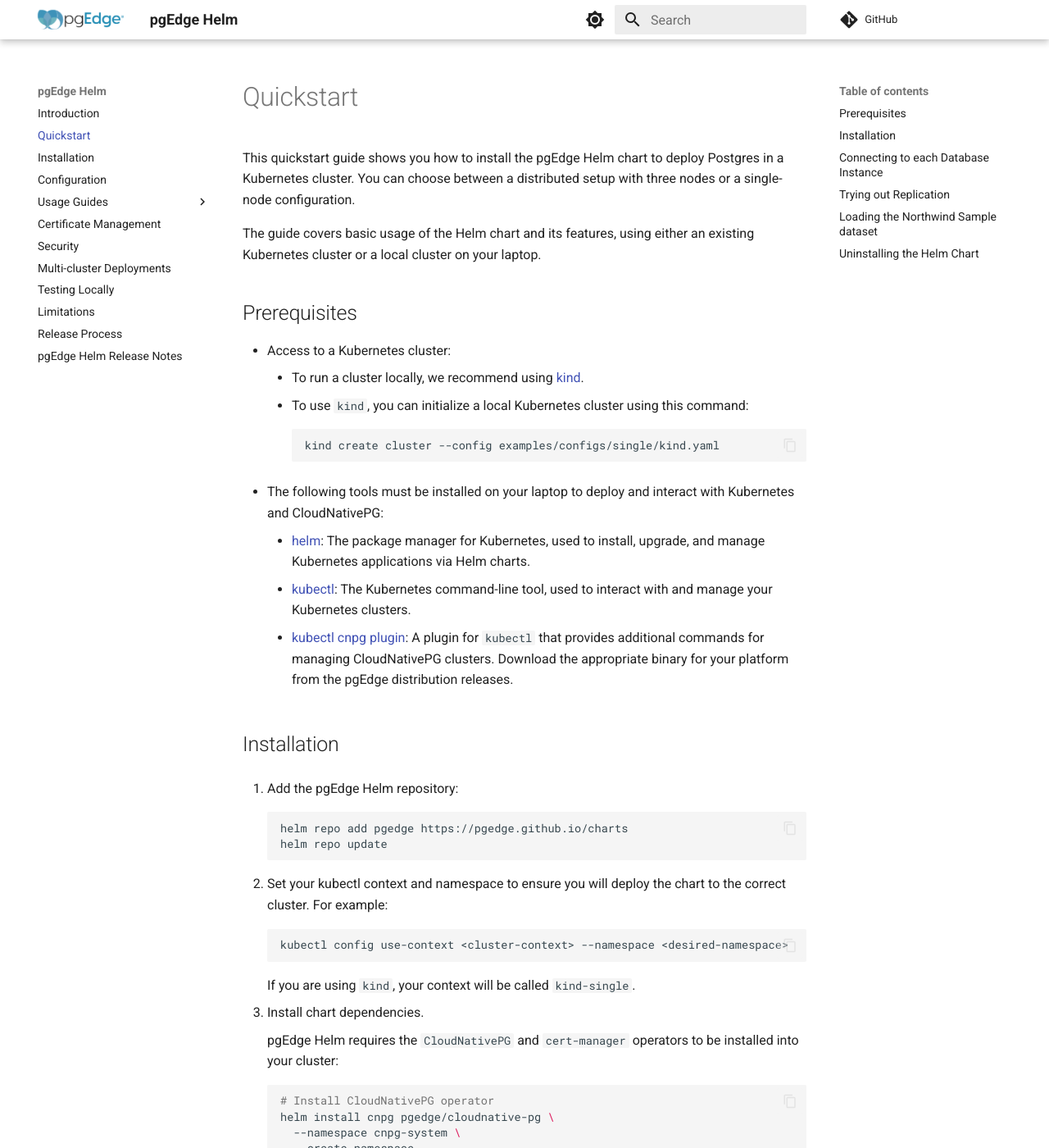
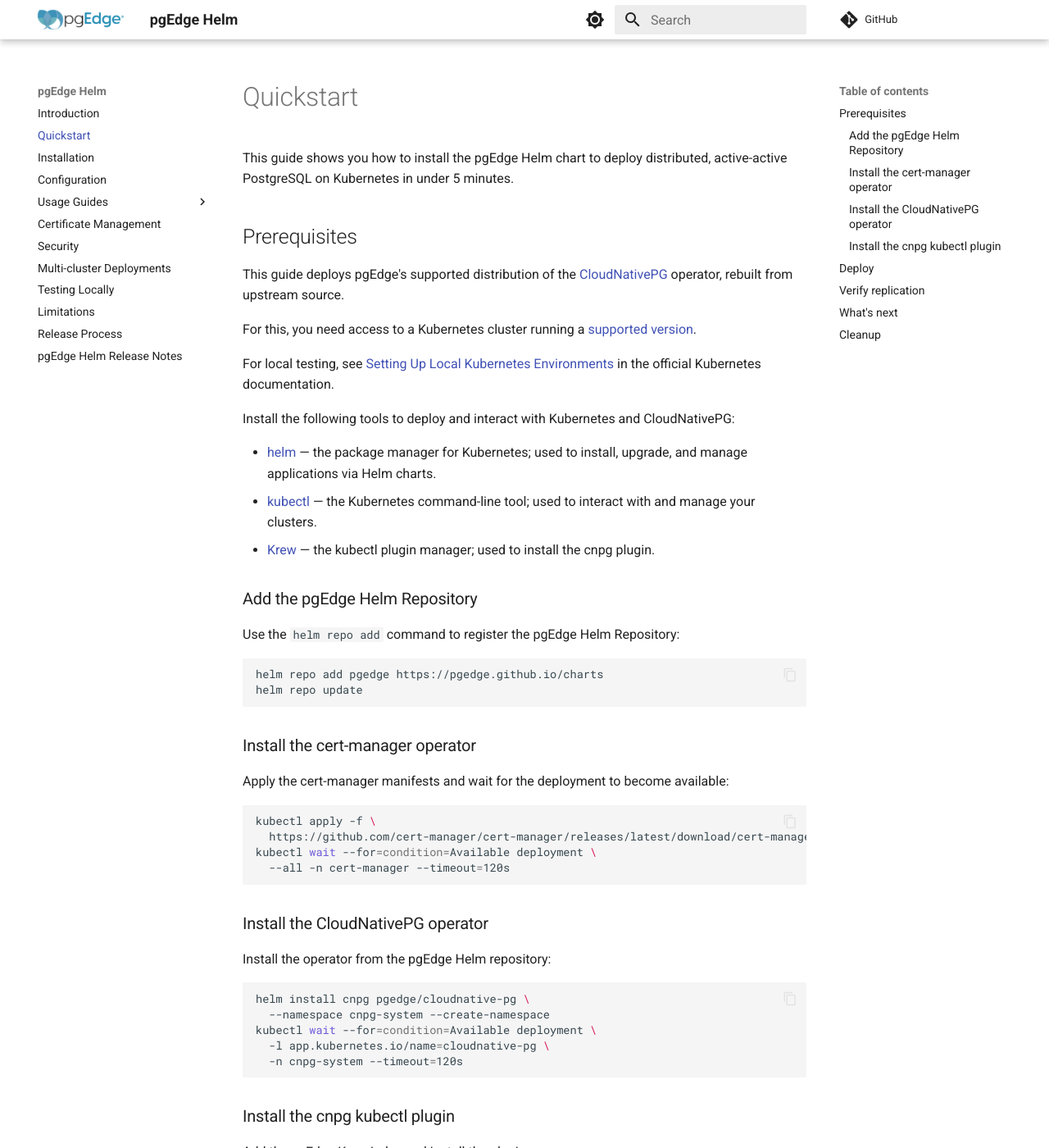
Before and after one commit to pgEdge/pgedge-helm, an MkDocs documentation site: the page built from docs/quickstart.md, in a window 1280 px wide and 1400 px high. Shown: the whole window at 82% size. Built offline with MkDocs 1.6.1 and Material for MkDocs 9.7.7, drawn with Linux system fonts in a browser that asks for light colours; comment, search, counter and statistics services are not loaded; some of the changed text lies outside the part shown.

Commit message:
docs: rewrite quickstart for experienced Kubernetes users (#46)
* docs: rewrite quickstart for experienced Kubernetes users

Replace quickstart.md with adapted content from try-pgedge-helm:
- Remove Killercoda link, update Codespaces deeplink
- Reference examples/try-locally/ for values and walkthrough
- Replace topology table with examples/configs/single/ reference
- Use relative links for chart documentation


* fix: remove devcontainer files (belong in feature/codespaces PR)

These files were accidentally included from parallel branch work.
They belong in the feature/codespaces branch (#47).


* fix: correct relative path for local guide link

* docs: revise quickstart per review feedback

- Replace 'cluster' with 'deployment' for pgEdge references
- Use krew for cnpg kubectl plugin install
- Inline quickstart.yaml values with annotations in Deploy section
- Add init-spock job wait for complete readiness
- Remove Helm chart documentation index (lives in pgEdge docs)

* docs: add Krew to quickstart prerequisites

The cnpg plugin install uses kubectl krew but Krew was not listed
as a prerequisite, which would cause failures on fresh environments.

* docs: remove reference to deleted quickstart.yaml

* docs: rewrite quickstart for clarity and style guide compliance

  - Rewrite prerequisites with supported version link and kind tip
  - Add introductory sentences before all code blocks
  - Add cnpg plugin install via Krew or binary download
  - Explain pgEdge node concept and Spock replication
  - Replace manual kubectl wait commands with helm --wait
  - Add note about streaming replicas and HA
  - Expand cleanup to cover all installed components
  - Apply 79-char line wrapping and active voice per style guide
  - Remove Codespaces/walkthrough links (to be restored separately)

* docs: address quickstart review feedback

  Replace kind recommendation with link to official Kubernetes docs,
  move Krew to prerequisites, add missing streaming-replica-client-cert
  to cleanup, and add What's Next section with links to usage guides.

* fix: remove via Krew which was accidentally added

* fix: remove attr_list due to rendering issue

* fix: break out verify replication blocks

---------

Co-authored-by: Antony Pegg <apegg@PGEDGE-ML-APegg.local>
Co-authored-by: Matthew Mols <matt@pgedge.com>

````diff
--- a/docs/quickstart.md
+++ b/docs/quickstart.md
@@ -1,216 +1,183 @@
 # Quickstart
 
-This quickstart guide shows you how to install the pgEdge Helm chart to deploy Postgres in a Kubernetes cluster. You can choose between a distributed setup with three nodes or a single-node configuration.
-
-The guide covers basic usage of the Helm chart and its features, using either an existing Kubernetes cluster or a local cluster on your laptop.
+This guide shows you how to install the pgEdge Helm chart
+to deploy distributed, active-active PostgreSQL on
+Kubernetes in under 5 minutes.
 
 ## Prerequisites
 
-- Access to a Kubernetes cluster:
-    - To run a cluster locally, we recommend using [kind](https://kind.sigs.k8s.io/docs/user/quick-start/#installation).
-    - To use `kind`, you can initialize a local Kubernetes cluster using this command:
-        ``` sh
-        kind create cluster --config examples/configs/single/kind.yaml
-        ```
-- The following tools must be installed on your laptop to deploy and interact with Kubernetes and CloudNativePG:
-    - [helm](https://helm.sh/docs/intro/install/): The package manager for Kubernetes, used to install, upgrade, and manage Kubernetes applications via Helm charts.
-    - [kubectl](https://kubernetes.io/docs/tasks/tools/#kubectl): The Kubernetes command-line tool, used to interact with and manage your Kubernetes clusters.
-    - [kubectl cnpg plugin](https://github.com/pgEdge/pgedge-cnpg-dist/releases?q=kubectl-cnpg&expanded=true): A plugin for `kubectl` that provides additional commands for managing CloudNativePG clusters. Download the appropriate binary for your platform from the pgEdge distribution releases.
+This guide deploys pgEdge's supported distribution of the
+[CloudNativePG](https://cloudnative-pg.io/) operator, rebuilt
+from upstream source.
 
-## Installation
+For this, you need access to a Kubernetes cluster running a
+[supported version](https://docs.pgedge.com/kubernetes/#version-support-matrix).
 
-1. Add the pgEdge Helm repository:
+For local testing, see [Setting Up Local Kubernetes Environments](https://kubernetes.io/docs/setup/learning-environment/#setting-up-local-kubernetes-environments) in the official Kubernetes documentation.
 
-    ```sh
-    helm repo add pgedge https://pgedge.github.io/charts
-    helm repo update
-    ```
+Install the following tools to deploy and interact with
+Kubernetes and CloudNativePG:
 
-2. Set your kubectl context and namespace to ensure you will deploy the chart to the correct cluster. For example:
+- [helm](https://helm.sh/) — the package manager for
+  Kubernetes; used to install, upgrade, and manage applications
+  via Helm charts.
+- [kubectl](https://kubernetes.io/docs/tasks/tools/) — the
+  Kubernetes command-line tool; used to interact with and manage
+  your clusters.
+- [Krew](https://krew.sigs.k8s.io/docs/user-guide/setup/install/)
+  — the kubectl plugin manager; used to install the cnpg plugin.
 
-    ```sh
-    kubectl config use-context <cluster-context> --namespace <desired-namespace>
-    ```
+### Add the pgEdge Helm Repository
 
-    If you are using `kind`, your context will be called `kind-single`.
+Use the `helm repo add` command to register the pgEdge Helm
+Repository:
 
-3. Install chart dependencies.
-
-    pgEdge Helm requires the `CloudNativePG` and `cert-manager` operators to be installed into your cluster:
-
-    ```shell
-    # Install CloudNativePG operator
-    helm install cnpg pgedge/cloudnative-pg \
-      --namespace cnpg-system \
-      --create-namespace
-
-    # Install cert-manager
-    kubectl apply -f \
-      https://github.com/cert-manager/cert-manager/releases/download/v1.19.3/cert-manager.yaml
-
-    kubectl wait --for=condition=Available deployment \
-      -n cert-manager cert-manager cert-manager-cainjector cert-manager-webhook --timeout=120s
-    ```
-
-4. Customize your chart configuration (optional).
-
-    Create a `values.yaml` file with your configuration. For a distributed setup with three nodes:
-
-    ```yaml
-    pgEdge:
-      appName: pgedge
-      nodes:
-        - name: n1
-          hostname: pgedge-n1-rw
-          clusterSpec:
-            instances: 3
-            postgresql:
-              synchronous:
-                method: any
-                number: 1
-                dataDurability: required
-        - name: n2
-          hostname: pgedge-n2-rw
-        - name: n3
-          hostname: pgedge-n3-rw
-      clusterSpec:
-        storage:
-          size: 1Gi
-    ```
-
-    For a single region deployment with just one node:
-
-    ```yaml
-    pgEdge:
-      appName: pgedge
-      nodes:
-        - name: n1
-          hostname: pgedge-n1-rw
-          clusterSpec:
-            instances: 3
-            postgresql:
-              synchronous:
-                method: any
-                number: 1
-                dataDurability: required
-      clusterSpec:
-        storage:
-          size: 1Gi
-    ```
-
-    If you want to change your configuration later to use a distributed architecture, see [Adding Nodes](usage/adding_nodes.md).
-
-    You can also reference the example configuration at [examples/configs/single/values.yaml](https://github.com/pgEdge/pgedge-helm/blob/main/examples/configs/single/values.yaml).
-
-5. Install the chart.
-
-    **From pgEdge Helm Repository (recommended):**
-
-    ```sh
-    helm install pgedge pgedge/pgedge \
-      --values values.yaml \
-      --wait
-    ```
-
-    **From local chart:**
-
-    Alternatively, download the latest release from [pgEdge Helm Releases](https://github.com/pgEdge/pgedge-helm/releases/), extract it, and install from the local directory:
-
-    ```sh
-    helm install pgedge ./ \
-      --values values.yaml \
-      --wait
-    ```
-
-    Once the deployment is complete, you should see a confirmation message, and your database is ready to use:
-
-    ```sh
-    NAME: pgedge
-    LAST DEPLOYED: Thu Oct 30 10:41:07 2025
-    NAMESPACE: default
-    STATUS: deployed
-    REVISION: 1
-    TEST SUITE: None
-    ```
-
-## Connecting to each Database Instance
-
-If you have the `kubectl cnpg` plugin installed on your machine, you can
-access each instance as follows:
-
-```sh
-# The 'n1' node's primary instance
-kubectl cnpg psql pgedge-n1 -- -U app app
-
-# The first available read replica for the  'n1' node
-kubectl cnpg psql pgedge-n1 --replica -- -U app app
-
-# The 'n2' node's primary instance, if deploying a distributed database
-kubectl cnpg psql pgedge-n2 -- -U app app
-
-# The 'n3' node's primary instance, if deploying a distributed database
-kubectl cnpg psql pgedge-n3 -- -U app app
+```bash
+helm repo add pgedge https://pgedge.github.io/charts
+helm repo update
 ```
 
-## Trying out Replication
+### Install the cert-manager operator
 
-1. Create a table on the first node:
+Apply the cert-manager manifests and wait for the deployment
+to become available:
 
-    ```sh
-    kubectl cnpg psql pgedge-n1 -- -U app app -c "create table example (id int primary key, data text);"
-    ```
-
-2. Insert a row into our new table on the second node:
-
-    ```sh
-    kubectl cnpg psql pgedge-n2 -- -U app app -c "insert into example (id, data) values (1, 'Hello, pgEdge!');"
-    ```
-
-3. See that the new row has replicated back to the first node:
-
-    ```sh
-    kubectl cnpg psql pgedge-n1 -- -U app app -c "select * from example;"
-    ```
-
-## Loading the Northwind Sample dataset
-
-The Northwind sample dataset is a PostgreSQL database dump that you can use to
-try replication with a more realistic database. To load the Northwind dataset
-into your pgEdge database, run:
-
-```sh
-curl https://downloads.pgedge.com/platform/examples/northwind/northwind.sql \
-    | kubectl cnpg psql pgedge-n1 -- -U app app
+```bash
+kubectl apply -f \
+  https://github.com/cert-manager/cert-manager/releases/latest/download/cert-manager.yaml
+kubectl wait --for=condition=Available deployment \
+  --all -n cert-manager --timeout=120s
 ```
 
-Now, try querying one of the new tables from the another node:
+### Install the CloudNativePG operator
 
-```sh
-kubectl cnpg psql pgedge-n2 -- -U app app -c "select * from northwind.shippers"
+Install the operator from the pgEdge Helm repository:
+
+```bash
+helm install cnpg pgedge/cloudnative-pg \
+  --namespace cnpg-system --create-namespace
+kubectl wait --for=condition=Available deployment \
+  -l app.kubernetes.io/name=cloudnative-pg \
+  -n cnpg-system --timeout=120s
 ```
 
-## Uninstalling the Helm Chart
+### Install the cnpg kubectl plugin
 
-If you wish to uninstall the pgEdge Helm chart, you can perform a `helm uninstall` with the following command:
+Add the pgEdge Krew index and install the plugin:
 
-```shell
+```bash
+kubectl krew index add pgedge https://github.com/pgEdge/krew-index.git
+kubectl krew install pgedge/cnpg
+```
+
+## Deploy
+
+Each pgEdge node is a separate CloudNativePG Cluster that
+participates in Spock active-active replication. Every node
+accepts both reads and writes.
+
+The following values file configures two nodes with Spock
+enabled:
+
+```yaml
+pgEdge:
+  appName: pgedge
+  initSpock: true
+  nodes:
+    - name: n1
+      hostname: pgedge-n1-rw
+    - name: n2
+      hostname: pgedge-n2-rw
+  clusterSpec:
+    instances: 1
+    storage:
+      size: 1Gi
+```
+
+Save this as `values.yaml`, then install the chart:
+
+```bash
+helm install pgedge pgedge/pgedge -f values.yaml --wait --timeout 5m
+```
+
+!!! note
+    Each node runs a single primary instance in this example.
+    Increase `instances` to add streaming replicas with
+    automatic failover within a node. See
+    [Configuring Standby Instances](usage/standby.md)
+    for details.
+
+## Verify replication
+
+The install created two independent PostgreSQL nodes —
+`pgedge-n1` and `pgedge-n2` — each running as its own
+CloudNativePG Cluster with a single primary instance.
+Spock connects them with bidirectional logical replication;
+a write to either node is automatically replicated to the
+other.
+
+Create a table on n1:
+
+```bash
+kubectl cnpg psql pgedge-n1 -- -d app \
+  -c "CREATE TABLE test (id int primary key, data text);"
+```
+
+Insert a row on n2:
+
+```bash
+kubectl cnpg psql pgedge-n2 -- -d app \
+  -c "INSERT INTO test VALUES (1, 'written on n2');"
+```
+
+Read the row back from n1:
+
+```bash
+kubectl cnpg psql pgedge-n1 -- -d app \
+  -c "SELECT * FROM test;"
+```
+
+If the row appears on n1, active-active replication is
+working as expected.
+
+## What's next
+
+Now that you have a running cluster, explore the guides below
+to connect your application(s), customize the deployment, and
+scale to your desired topology:
+
+- [Connecting To Postgres](usage/connecting.md)
+- [Configuration](configuration.md)
+- [Configuring Standby Instances](usage/standby.md)
+- [Configuring Backups](usage/backups.md)
+- [Adding Nodes](usage/adding_nodes.md)
+- [Removing Nodes](usage/removing_nodes.md)
+
+## Cleanup
+
+Uninstall the pgEdge Helm chart:
+
+```bash
 helm uninstall pgedge
 ```
 
-All resources will be removed, with the exception of secrets which were created to store generated client certificates by `cert-manager`. This is a safety mechanism which aligns with cert-manager's default behavior, and ensures that dependent services are not brought down by an accidental update.
+Helm removes all managed resources except secrets created by
+cert-manager for client certificates. Delete those secrets
+manually:
 
-If you wish to delete these secrets, you can identify then via `kubectl`:
-
-```shell
-kubectl get secrets
-
-NAME                 TYPE                DATA   AGE
-admin-client-cert    kubernetes.io/tls   3      3m43s
-app-client-cert      kubernetes.io/tls   3      3m43s
-client-ca-key-pair   kubernetes.io/tls   3      3m46s
-pgedge-client-cert   kubernetes.io/tls   3      3m45s
+```bash
+kubectl delete secret admin-client-cert app-client-cert \
+  client-ca-key-pair pgedge-client-cert streaming-replica-client-cert
 ```
 
-Then, you can delete each secret using the following command:
+Remove the CloudNativePG operator:
 
-`kubectl delete secret <name>`
+```bash
+helm uninstall cnpg -n cnpg-system
+```
+
+Remove cert-manager:
+
+```bash
+kubectl delete -f https://github.com/cert-manager/cert-manager/releases/latest/download/cert-manager.yaml
+```
````
